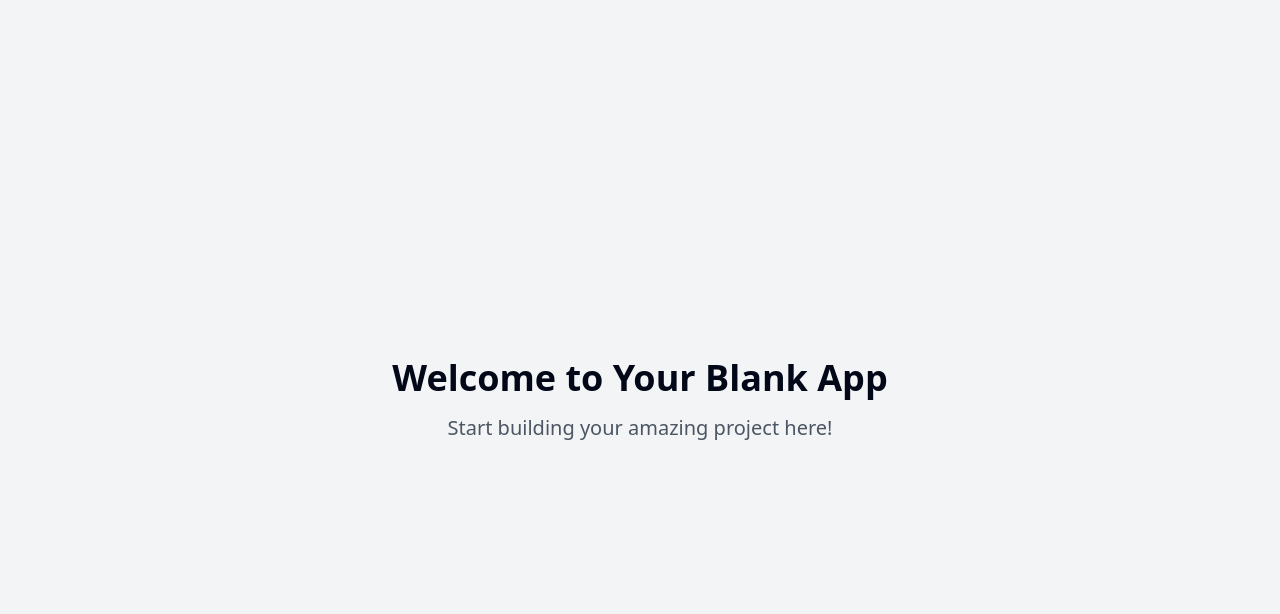
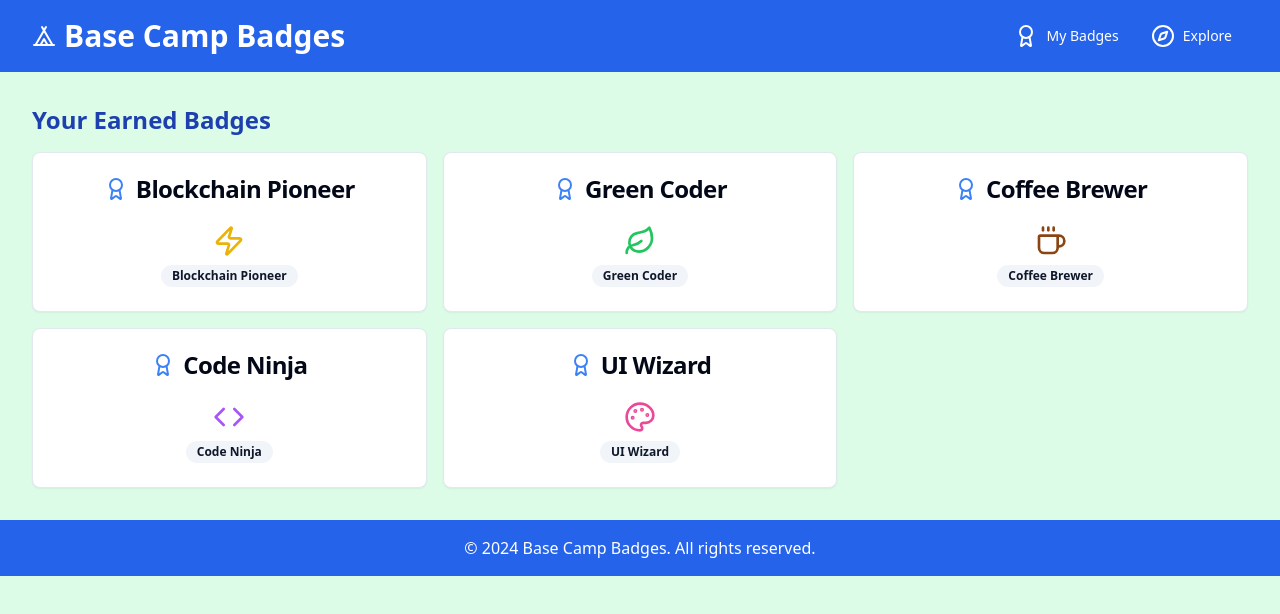
Before and after one commit to 0xLoqi/RSM-Blockchain-Badges, a React (Vite) app: page / in a window 1280 px wide. Shown: the top 614 px of the page. Built offline with nearby package versions, Linux system fonts and the light colour scheme.

Commit message:
Add Boy Scout themed website
Implement a quirky and fun website design with a blue and green color scheme for showcasing earned digital asset badges on the base blockchain, inspired by merit badges.
[skip gpt_engineer]

```diff
--- /dev/null
+++ b/src/components/BadgeGrid.jsx
@@ -0,0 +1,45 @@
+import React from 'react';
+import { Card, CardContent, CardDescription, CardHeader, CardTitle } from "@/components/ui/card";
+import { Badge } from "@/components/ui/badge";
+import { Tooltip, TooltipContent, TooltipProvider, TooltipTrigger } from "@/components/ui/tooltip";
+import { Award, Zap, Leaf, Coffee, Code, Palette } from 'lucide-react';
+
+const badges = [
+  { name: "Blockchain Pioneer", icon: <Zap className="h-8 w-8 text-yellow-500" />, description: "Completed first transaction on Base" },
+  { name: "Green Coder", icon: <Leaf className="h-8 w-8 text-green-500" />, description: "Deployed an eco-friendly smart contract" },
+  { name: "Coffee Brewer", icon: <Coffee className="h-8 w-8 text-brown-500" />, description: "Stayed awake for 24 hours coding" },
+  { name: "Code Ninja", icon: <Code className="h-8 w-8 text-purple-500" />, description: "Mastered Solidity programming" },
+  { name: "UI Wizard", icon: <Palette className="h-8 w-8 text-pink-500" />, description: "Created a stunning dApp interface" },
+];
+
+const BadgeGrid = () => {
+  return (
+    <div className="grid grid-cols-1 md:grid-cols-3 gap-4">
+      {badges.map((badge, index) => (
+        <TooltipProvider key={index}>
+          <Tooltip>
+            <TooltipTrigger>
+              <Card className="hover:shadow-lg transition-shadow duration-300">
+                <CardHeader className="text-center">
+                  <CardTitle className="flex items-center justify-center">
+                    <Award className="h-6 w-6 text-blue-500 mr-2" />
+                    {badge.name}
+                  </CardTitle>
+                </CardHeader>
+                <CardContent className="flex flex-col items-center">
+                  {badge.icon}
+                  <Badge className="mt-2" variant="secondary">{badge.name}</Badge>
+                </CardContent>
+              </Card>
+            </TooltipTrigger>
+            <TooltipContent>
+              <CardDescription>{badge.description}</CardDescription>
+            </TooltipContent>
+          </Tooltip>
+        </TooltipProvider>
+      ))}
+    </div>
+  );
+};
+
+export default BadgeGrid;
--- a/src/pages/Index.jsx
+++ b/src/pages/Index.jsx
@@ -1,12 +1,37 @@
-// Update this page (the content is just a fallback if you fail to update the page)
+import React from 'react';
+import { Tent, Award, Compass } from 'lucide-react';
+import { Button } from "@/components/ui/button";
+import BadgeGrid from '../components/BadgeGrid';
 
 const Index = () => {
   return (
-    <div className="min-h-screen flex items-center justify-center bg-gray-100">
-      <div className="text-center">
-        <h1 className="text-4xl font-bold mb-4">Welcome to Your Blank App</h1>
-        <p className="text-xl text-gray-600">Start building your amazing project here!</p>
-      </div>
+    <div className="min-h-screen bg-green-100 text-blue-800 font-sans">
+      <header className="bg-blue-600 text-white py-4">
+        <div className="container mx-auto flex justify-between items-center">
+          <h1 className="text-3xl font-bold flex items-center">
+            <Tent className="mr-2" /> Base Camp Badges
+          </h1>
+          <nav>
+            <Button variant="ghost" className="text-white hover:text-green-300">
+              <Award className="mr-2" /> My Badges
+            </Button>
+            <Button variant="ghost" className="text-white hover:text-green-300">
+              <Compass className="mr-2" /> Explore
+            </Button>
+          </nav>
+        </div>
+      </header>
+
+      <main className="container mx-auto mt-8">
+        <h2 className="text-2xl font-semibold mb-4">Your Earned Badges</h2>
+        <BadgeGrid />
+      </main>
+
+      <footer className="bg-blue-600 text-white py-4 mt-8">
+        <div className="container mx-auto text-center">
+          <p>© 2024 Base Camp Badges. All rights reserved.</p>
+        </div>
+      </footer>
     </div>
   );
 };
--- a/tailwind.config.js
+++ b/tailwind.config.js
@@ -51,6 +51,9 @@ module.exports = {
           DEFAULT: "hsl(var(--card))",
           foreground: "hsl(var(--card-foreground))",
         },
+        brown: {
+          500: "#8B4513",
+        },
       },
       borderRadius: {
         lg: "var(--radius)",
```
